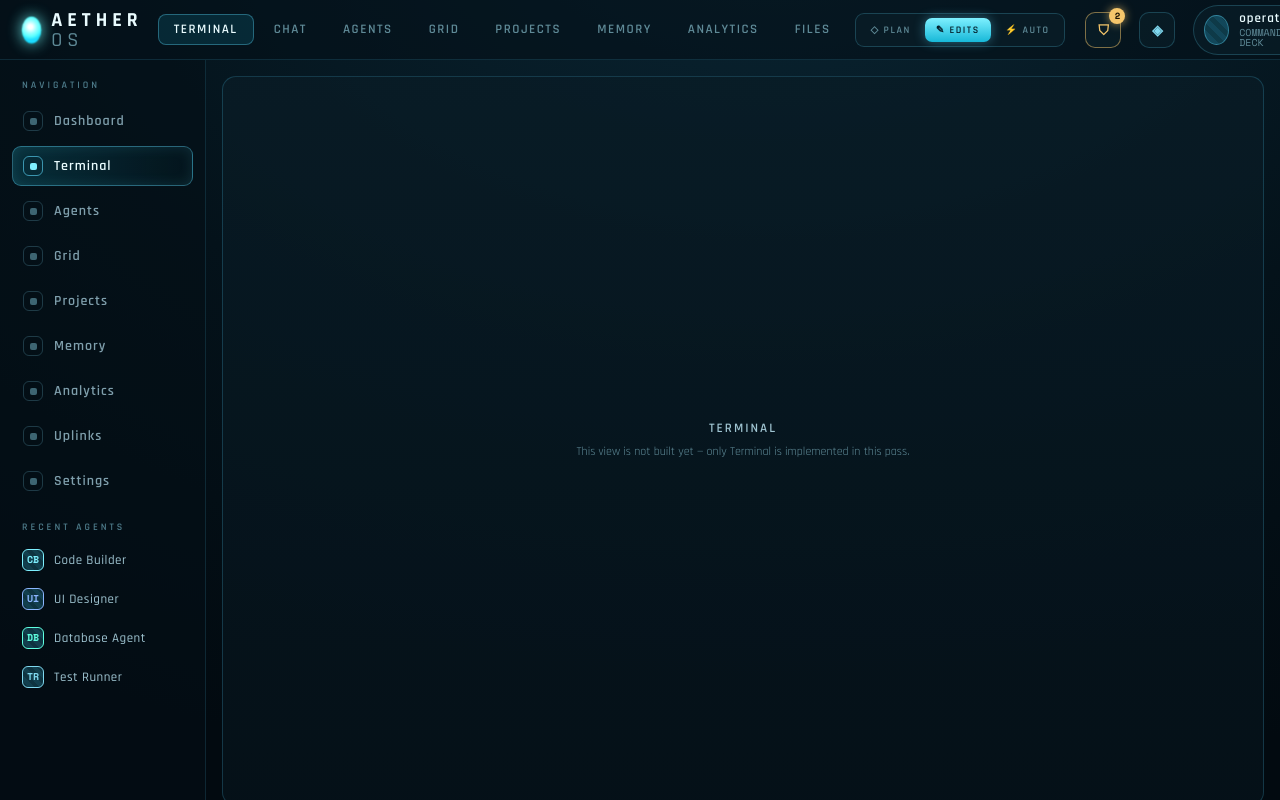
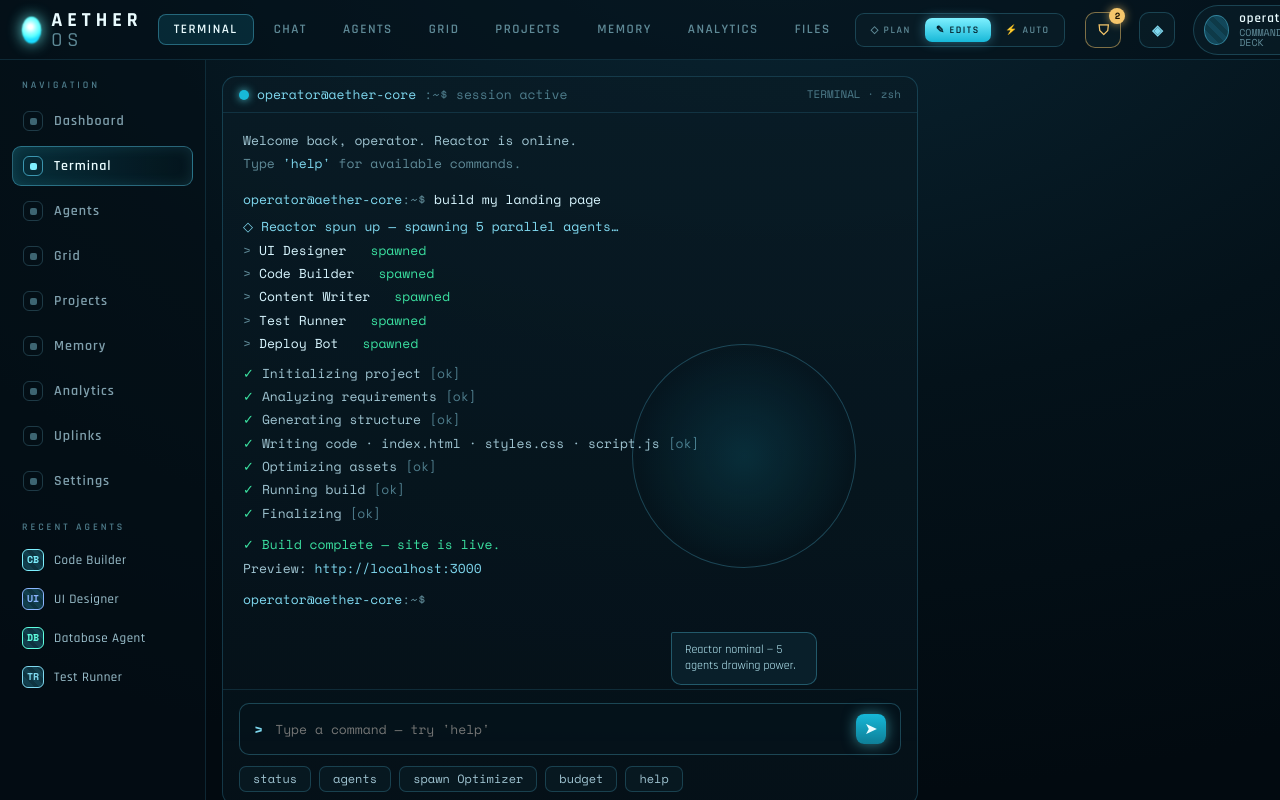
Before and after one commit to mwgrant21/Aether-OS, a React (Vite) app: page / in a window 1280 px wide. Shown: the top 800 px of the page. Built offline with nearby package versions, Linux system fonts and the light colour scheme.

Commit message:
feat: build the Terminal view shell — scrollback, command input, history nav, chips

```diff
--- a/src/App.tsx
+++ b/src/App.tsx
@@ -2,13 +2,11 @@ import { AetherStoreProvider, useAetherStore } from './state/store';
 import { AppShell } from './components/layout/AppShell';
 import { ComingSoonPanel } from './components/layout/ComingSoonPanel';
 import { BottomMetricsRow } from './components/layout/BottomMetricsRow';
+import { TerminalView } from './components/terminal/TerminalView';
 
 function ActiveView() {
   const { state } = useAetherStore();
-  if (state.activeTab === 'Terminal') {
-    // TerminalView is wired in here in Task 10 — for now fall through to ComingSoonPanel
-    // so the app has something real to render at every step of this plan.
-  }
+  if (state.activeTab === 'Terminal') return <TerminalView />;
   return <ComingSoonPanel tabName={state.activeTab} />;
 }
 
--- /dev/null
+++ b/src/components/terminal/ActiveAgentsCard.tsx
@@ -0,0 +1,3 @@
+export function ActiveAgentsCard() {
+  return null;
+}
--- /dev/null
+++ b/src/components/terminal/LiveOutputCard.tsx
@@ -0,0 +1,3 @@
+export function LiveOutputCard() {
+  return null;
+}
--- /dev/null
+++ b/src/components/terminal/SystemOverviewCard.tsx
@@ -0,0 +1,3 @@
+export function SystemOverviewCard() {
+  return null;
+}
--- /dev/null
+++ b/src/components/terminal/TerminalView.tsx
@@ -0,0 +1,247 @@
+import { useEffect, useRef, type CSSProperties, type KeyboardEvent } from 'react';
+import { colors, fonts } from '../../styles/tokens';
+import { useAetherStore } from '../../state/store';
+import { SystemOverviewCard } from './SystemOverviewCard';
+import { ActiveAgentsCard } from './ActiveAgentsCard';
+import { LiveOutputCard } from './LiveOutputCard';
+
+const SPAWN_NAMES = ['UI Designer', 'Code Builder', 'Content Writer', 'Test Runner', 'Deploy Bot'];
+const BUILD_STEPS = [
+  { text: 'Initializing project', tag: '[ok]' },
+  { text: 'Analyzing requirements', tag: '[ok]' },
+  { text: 'Generating structure', tag: '[ok]' },
+  { text: 'Writing code · index.html · styles.css · script.js', tag: '[ok]' },
+  { text: 'Optimizing assets', tag: '[ok]' },
+  { text: 'Running build', tag: '[ok]' },
+  { text: 'Finalizing', tag: '[ok]' },
+];
+const CHIPS = ['status', 'agents', 'spawn Optimizer', 'budget', 'help'];
+
+export function TerminalView() {
+  const { state, dispatch } = useAetherStore();
+  const scrollRef = useRef<HTMLDivElement>(null);
+
+  useEffect(() => {
+    const el = scrollRef.current;
+    if (el) el.scrollTop = el.scrollHeight;
+  }, [state.termHist.length]);
+
+  function submit() {
+    if (!state.cmdVal.trim()) return;
+    dispatch({ type: 'RUN_COMMAND', raw: state.cmdVal });
+  }
+
+  function onKeyDown(e: KeyboardEvent<HTMLInputElement>) {
+    if (e.key === 'Enter') submit();
+    else if (e.key === 'ArrowUp') {
+      e.preventDefault();
+      dispatch({ type: 'HIST_NAV', up: true });
+    } else if (e.key === 'ArrowDown') {
+      e.preventDefault();
+      dispatch({ type: 'HIST_NAV', up: false });
+    }
+  }
+
+  return (
+    <div style={rootStyle}>
+      <div style={terminalCardStyle}>
+        <div style={scanSweepStyle} />
+        <div style={headerStyle}>
+          <span style={liveDotStyle} />
+          <span style={{ font: `400 13px/1 ${fonts.mono}`, color: colors.accentCyanSoft }}>operator@aether-core</span>
+          <span style={{ font: `400 13px/1 ${fonts.mono}`, color: colors.textDim }}>:~$ session active</span>
+          <span style={{ marginLeft: 'auto', font: `400 11px/1 ${fonts.mono}`, color: colors.textDim }}>TERMINAL · zsh</span>
+        </div>
+
+        <div ref={scrollRef} style={scrollbackStyle}>
+          <div style={{ color: colors.textSecondary }}>Welcome back, operator. Reactor is online.</div>
+          <div style={{ color: colors.textMuted }}>
+            Type <span style={{ color: colors.accentCyanSoft }}>'help'</span> for available commands.
+          </div>
+          <div style={{ height: 12 }} />
+          <div>
+            <span style={{ color: colors.accentCyanSoft }}>operator@aether-core</span>
+            <span style={{ color: colors.textMuted }}>:~$</span> <span style={{ color: colors.textBody }}>build my landing page</span>
+          </div>
+          <div style={{ color: colors.accentCyanSoft, marginTop: 4 }}>◇ Reactor spun up — spawning 5 parallel agents…</div>
+          {SPAWN_NAMES.map((n) => (
+            <div key={n}>
+              <span style={{ color: colors.textMuted }}>&gt;</span> <span style={{ color: colors.textBody }}>{n}</span>{' '}
+              <span style={{ color: colors.success, marginLeft: 16 }}>spawned</span>
+            </div>
+          ))}
+          <div style={{ height: 6 }} />
+          {BUILD_STEPS.map((s) => (
+            <div key={s.text} style={{ color: colors.textSecondary }}>
+              <span style={{ color: colors.success }}>✓</span> {s.text} <span style={{ color: colors.textDim }}>{s.tag}</span>
+            </div>
+          ))}
+          <div style={{ height: 8 }} />
+          <div style={{ color: colors.success }}>✓ Build complete — site is live.</div>
+          <div style={{ color: colors.textSecondary }}>
+            Preview: <a href="#">http://localhost:3000</a>
+          </div>
+          <div style={{ height: 8 }} />
+          {state.termHist.map((th, idx) => (
+            <div key={idx} style={{ whiteSpace: 'pre-wrap', color: th.c }}>
+              {th.t}
+            </div>
+          ))}
+          <div>
+            <span style={{ color: colors.accentCyanSoft }}>operator@aether-core</span>
+            <span style={{ color: colors.textMuted }}>:~$</span> <span style={caretStyle} />
+          </div>
+        </div>
+
+        <div style={coreFloatWrapStyle}>
+          {/* Task 17 replaces this placeholder with <ReactorCore /> */}
+          <div style={coreCircleStyle} />
+        </div>
+        <div style={calloutStyle}>Reactor nominal — {state.agents.length} agents drawing power.</div>
+
+        <div style={inputBarStyle}>
+          <div style={inputRowStyle}>
+            <span style={{ color: colors.accentCyanSoft, font: `700 15px/1 ${fonts.mono}` }}>&gt;</span>
+            <input
+              value={state.cmdVal}
+              onChange={(e) => dispatch({ type: 'SET_CMD_VAL', value: e.target.value })}
+              onKeyDown={onKeyDown}
+              placeholder="Type a command — try 'help'"
+              spellCheck={false}
+              style={inputStyle}
+            />
+            <span onClick={submit} style={sendButtonStyle}>
+              ➤
+            </span>
+          </div>
+          <div style={{ display: 'flex', gap: 8, marginTop: 11, flexWrap: 'wrap' }}>
+            {CHIPS.map((c) => (
+              <div key={c} onClick={() => dispatch({ type: 'RUN_COMMAND', raw: c })} style={chipStyle}>
+                {c}
+              </div>
+            ))}
+          </div>
+        </div>
+      </div>
+
+      <div style={railStyle}>
+        <SystemOverviewCard />
+        <ActiveAgentsCard />
+        <LiveOutputCard />
+      </div>
+    </div>
+  );
+}
+
+const rootStyle: CSSProperties = { flex: 1, minHeight: 0, display: 'flex', gap: 14 };
+const terminalCardStyle: CSSProperties = {
+  flex: 1,
+  minWidth: 0,
+  position: 'relative',
+  borderRadius: 14,
+  border: `1px solid ${colors.panelBorder}`,
+  background: colors.panelGradient,
+  overflow: 'hidden',
+  display: 'flex',
+  flexDirection: 'column',
+};
+const scanSweepStyle: CSSProperties = {
+  position: 'absolute',
+  left: 0,
+  right: 0,
+  top: 0,
+  height: 150,
+  background: 'linear-gradient(180deg, rgba(95,240,255,.08), transparent)',
+  animation: 'scan 7s linear infinite',
+  pointerEvents: 'none',
+};
+const headerStyle: CSSProperties = {
+  flex: 'none',
+  display: 'flex',
+  alignItems: 'center',
+  gap: 8,
+  padding: '11px 16px',
+  borderBottom: `1px solid ${colors.chromeBorder}`,
+};
+const liveDotStyle: CSSProperties = { width: 10, height: 10, borderRadius: '50%', background: colors.accentCyanDeep, boxShadow: '0 0 8px rgba(95,240,255,.8)' };
+const scrollbackStyle: CSSProperties = { flex: 1, minHeight: 0, overflow: 'auto', padding: '16px 20px', font: `400 13px/1.8 ${fonts.mono}`, position: 'relative' };
+const caretStyle: CSSProperties = {
+  width: 9,
+  height: 16,
+  display: 'inline-block',
+  background: colors.accentCyan,
+  verticalAlign: -2,
+  marginLeft: 4,
+  animation: 'blink 1s step-end infinite',
+};
+const coreFloatWrapStyle: CSSProperties = {
+  position: 'absolute',
+  right: 6,
+  top: '52%',
+  transform: 'translateY(-50%)',
+  width: 334,
+  height: 334,
+  display: 'grid',
+  placeItems: 'center',
+  pointerEvents: 'none',
+};
+const coreCircleStyle: CSSProperties = {
+  width: 224,
+  height: 224,
+  borderRadius: '50%',
+  border: '1px solid rgba(95,220,255,.25)',
+  background: 'radial-gradient(circle, rgba(23,184,216,.15), transparent 70%)',
+};
+const calloutStyle: CSSProperties = {
+  position: 'absolute',
+  right: 100,
+  top: 'calc(52% + 176px)',
+  padding: '9px 13px',
+  borderRadius: '2px 10px 10px 10px',
+  border: '1px solid rgba(95,220,255,.3)',
+  background: 'rgba(10,34,45,.9)',
+  font: `400 12px/1.4 ${fonts.ui}`,
+  color: '#bff4ff',
+  maxWidth: 146,
+  textAlign: 'left',
+};
+const inputBarStyle: CSSProperties = { flex: 'none', padding: '13px 16px', borderTop: `1px solid ${colors.chromeBorder}` };
+const inputRowStyle: CSSProperties = {
+  display: 'flex',
+  alignItems: 'center',
+  gap: 10,
+  padding: '10px 14px',
+  borderRadius: 10,
+  border: '1px solid rgba(80,190,220,.3)',
+  background: 'rgba(6,20,28,.7)',
+};
+const inputStyle: CSSProperties = {
+  flex: 1,
+  font: `400 13px/1 ${fonts.mono}`,
+  color: colors.textBody,
+  background: 'transparent',
+  border: 'none',
+  outline: 'none',
+  caretColor: colors.accentCyan,
+};
+const sendButtonStyle: CSSProperties = {
+  cursor: 'pointer',
+  width: 30,
+  height: 30,
+  borderRadius: 8,
+  background: 'linear-gradient(180deg,#17b8d8,#0f7f97)',
+  display: 'grid',
+  placeItems: 'center',
+  color: colors.textPrimary,
+  boxShadow: '0 0 14px rgba(95,240,255,.5)',
+};
+const chipStyle: CSSProperties = {
+  cursor: 'pointer',
+  padding: '6px 13px',
+  borderRadius: 7,
+  border: '1px solid rgba(80,190,220,.25)',
+  background: 'rgba(10,32,43,.5)',
+  font: `400 12px/1 ${fonts.mono}`,
+  color: colors.textSecondary,
+};
+const railStyle: CSSProperties = { width: 332, flex: 'none', display: 'flex', flexDirection: 'column', gap: 14, minHeight: 0 };
```
